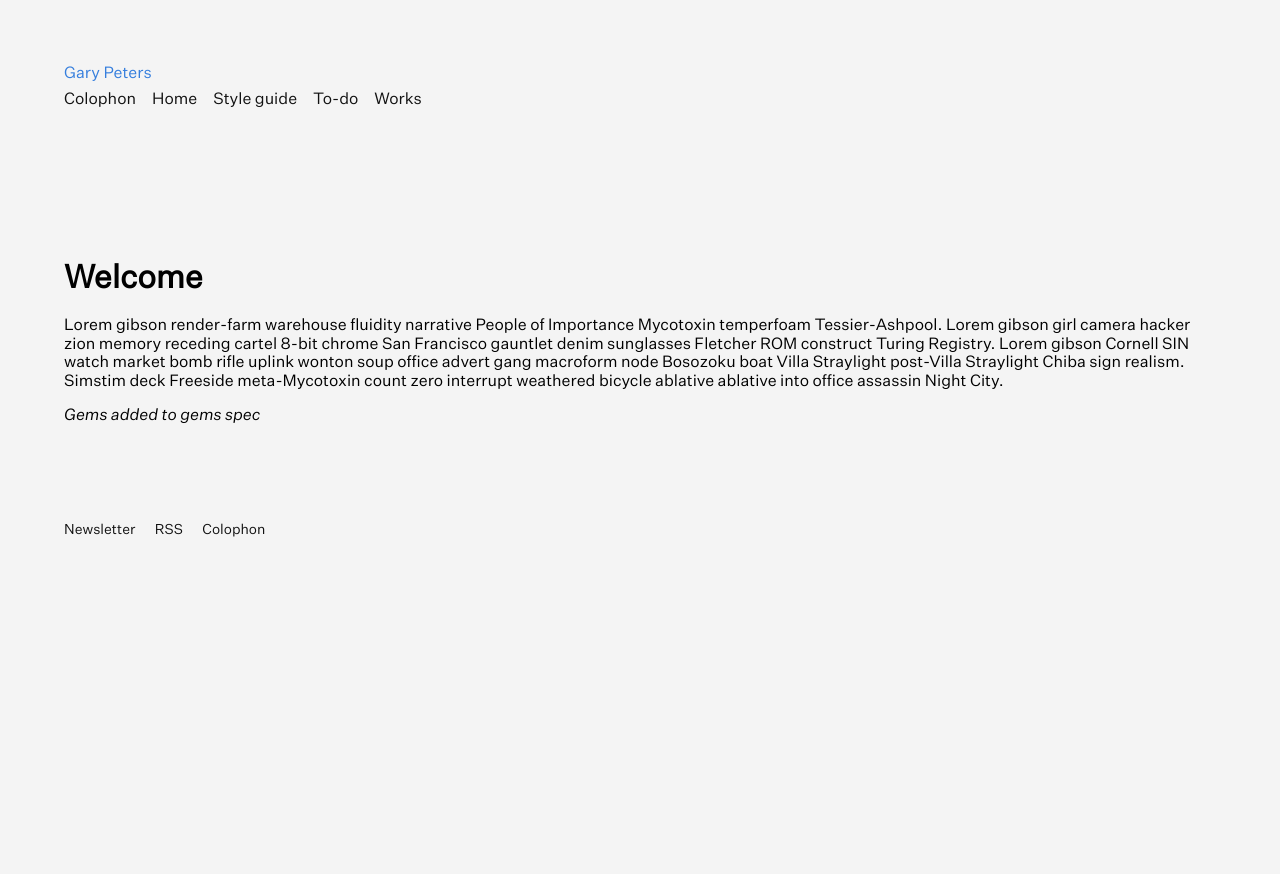
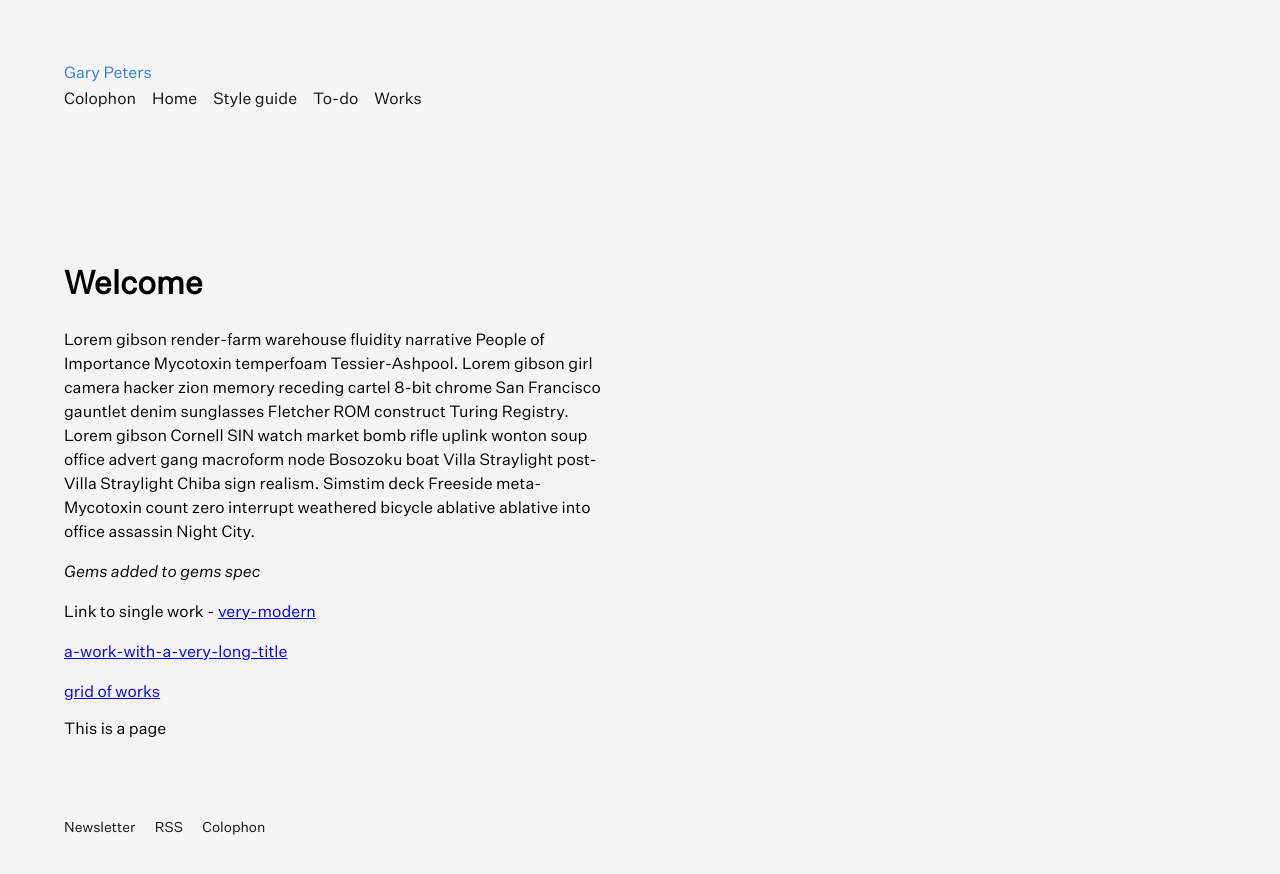
Before and after one commit to thealmostdaily/supernormai-theme, a Jekyll site: the page built from index.md, in a window 1280 px wide. Shown: the top 874 px of the page. Built offline with Jekyll 4.4.1, drawn with Linux system fonts in a browser that asks for light colours; some web fonts are replaced.

Commit message:
Changing layout setting, tweaking content

```diff
--- a/index.md
+++ b/index.md
@@ -1,9 +1,16 @@
 ---
 title: Home
-layout: default
+layout: page
 ---
 # Welcome
 
 Lorem gibson render-farm warehouse fluidity narrative People of Importance Mycotoxin temperfoam Tessier-Ashpool. Lorem gibson girl camera hacker zion memory receding cartel 8-bit chrome San Francisco gauntlet denim sunglasses Fletcher ROM construct Turing Registry. Lorem gibson Cornell SIN watch market bomb rifle uplink wonton soup office advert gang macroform node Bosozoku boat Villa Straylight post-Villa Straylight Chiba sign realism. Simstim deck Freeside meta-Mycotoxin count zero interrupt weathered bicycle ablative ablative into office assassin Night City.
 
 *Gems added to gems spec*
+
+
+Link to single work - [very-modern](/works/very-modern)
+
+[a-work-with-a-very-long-title](/works/a-work-with-a-very-long-title)
+
+[grid of works](/works/index)
```
Also changed, not shown: colophon.md (+1 -1 lines).
